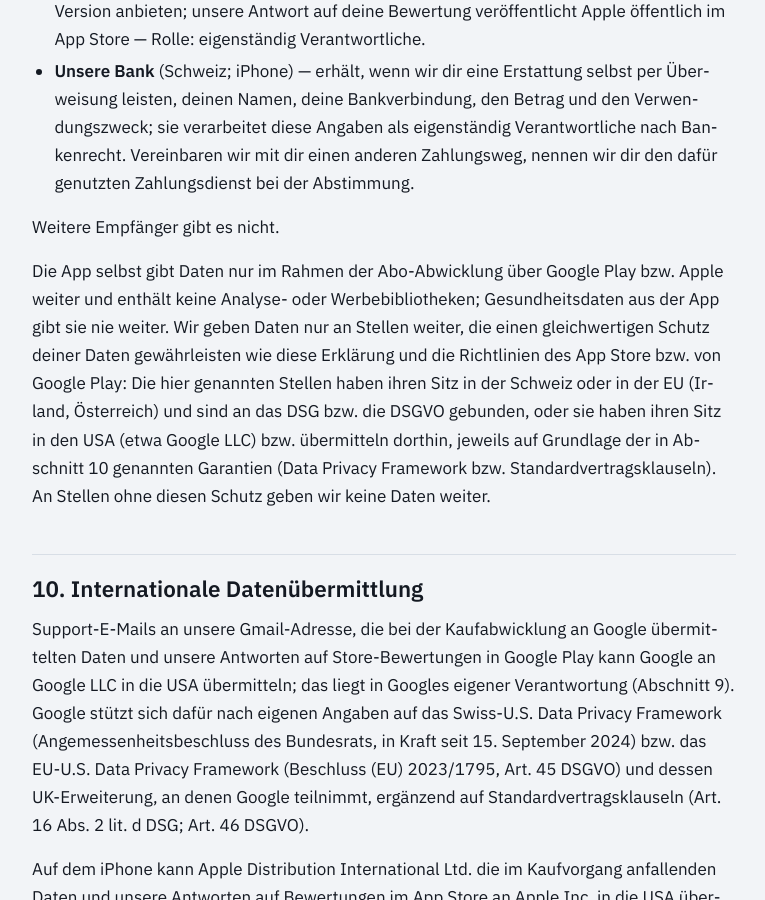
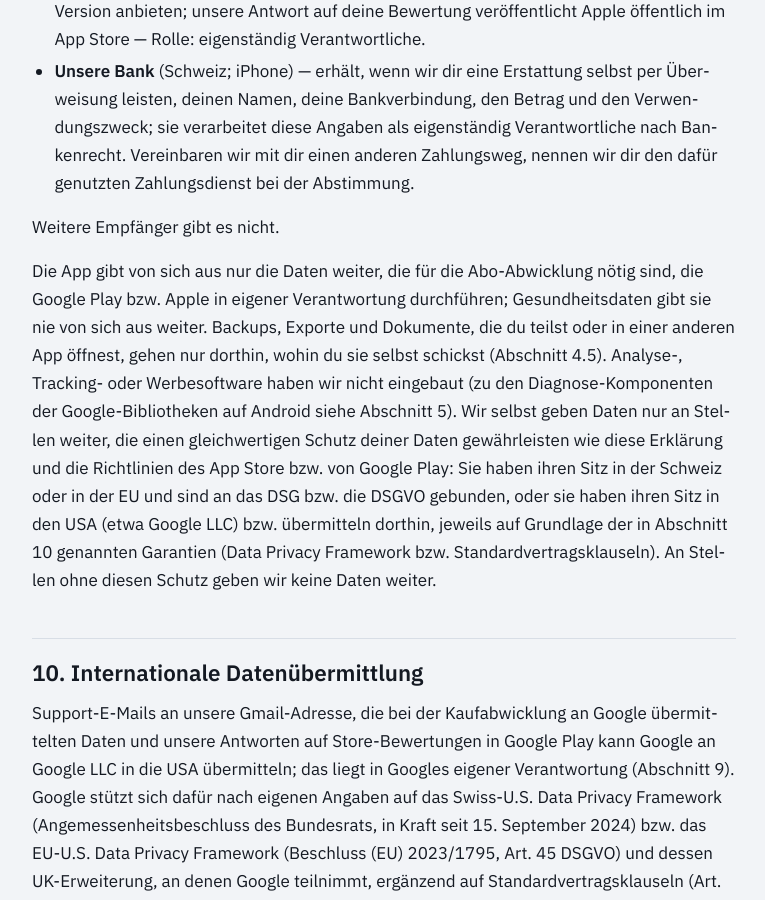
Before and after one commit to contactpocketsana-droid/pocketsana, a Jekyll site: the page built from datenschutz.md, in a window 1280 px wide and 900 px high, scrolled down 18498 px. Shown: the whole window, without its empty margins (256-1021 px from the left). Built offline with Jekyll 4.4.1, drawn with Linux system fonts in a browser that asks for light colours.

Commit message:
Datenschutzerklärung §9 präzisiert (mp 0cad7206)

```diff
--- a/datenschutz.md
+++ b/datenschutz.md
@@ -804,17 +804,22 @@ Absatz):**
 
 Weitere Empfänger gibt es nicht.
 
-Die App selbst gibt Daten nur im Rahmen der Abo-Abwicklung über Google Play
-bzw. Apple weiter und enthält keine Analyse- oder Werbebibliotheken;
-Gesundheitsdaten aus der App gibt sie nie weiter. Wir geben Daten nur an
-Stellen weiter, die einen gleichwertigen Schutz deiner Daten gewährleisten
-wie diese Erklärung und die Richtlinien des App Store bzw. von Google Play:
-Die hier genannten Stellen haben ihren Sitz in der Schweiz oder in der EU
-(Irland, Österreich) und sind an das DSG bzw. die DSGVO gebunden, oder sie haben ihren
-Sitz in den USA (etwa Google LLC) bzw. übermitteln dorthin, jeweils auf
-Grundlage der in Abschnitt 10 genannten Garantien (Data Privacy Framework
-bzw. Standardvertragsklauseln). An Stellen ohne
-diesen Schutz geben wir keine Daten weiter.
+Die App gibt von sich aus nur die Daten weiter, die für die
+Abo-Abwicklung nötig sind, die Google Play bzw. Apple in eigener
+Verantwortung durchführen; Gesundheitsdaten gibt sie nie von sich aus
+weiter. Backups, Exporte und Dokumente, die du teilst oder in einer
+anderen App öffnest, gehen nur dorthin, wohin du sie selbst schickst
+(Abschnitt 4.5). Analyse-, Tracking- oder Werbesoftware haben wir nicht
+eingebaut (zu den Diagnose-Komponenten der Google-Bibliotheken auf
+Android siehe Abschnitt 5). Wir selbst geben Daten nur an Stellen weiter,
+die einen gleichwertigen Schutz deiner Daten gewährleisten wie diese
+Erklärung und die Richtlinien des App Store bzw. von Google Play: Sie
+haben ihren Sitz in der Schweiz oder in der EU und sind an das DSG bzw.
+die DSGVO gebunden, oder sie haben ihren Sitz in den USA (etwa Google LLC)
+bzw. übermitteln dorthin, jeweils auf Grundlage der in Abschnitt 10
+genannten Garantien (Data Privacy Framework bzw.
+Standardvertragsklauseln). An Stellen ohne diesen Schutz geben wir keine
+Daten weiter.
 
 ## 10. Internationale Datenübermittlung
 
```
